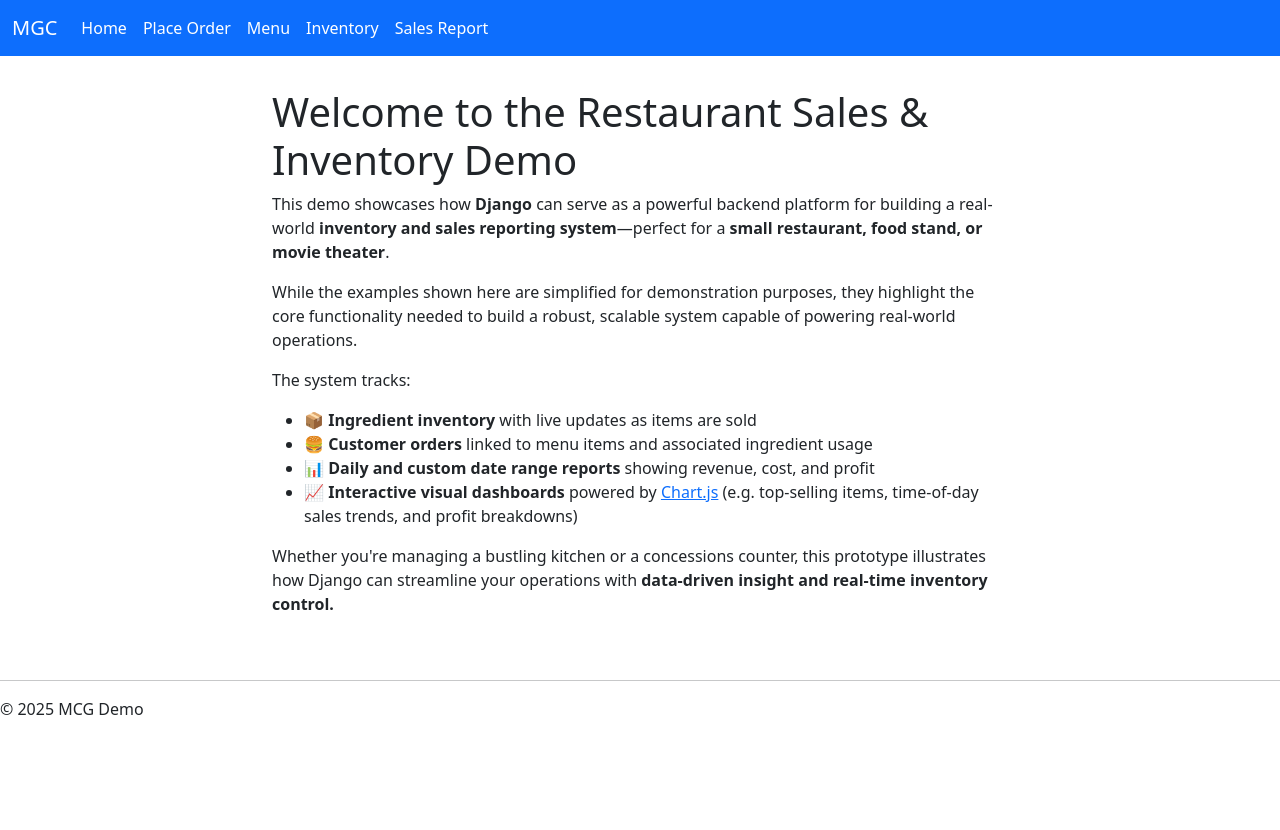
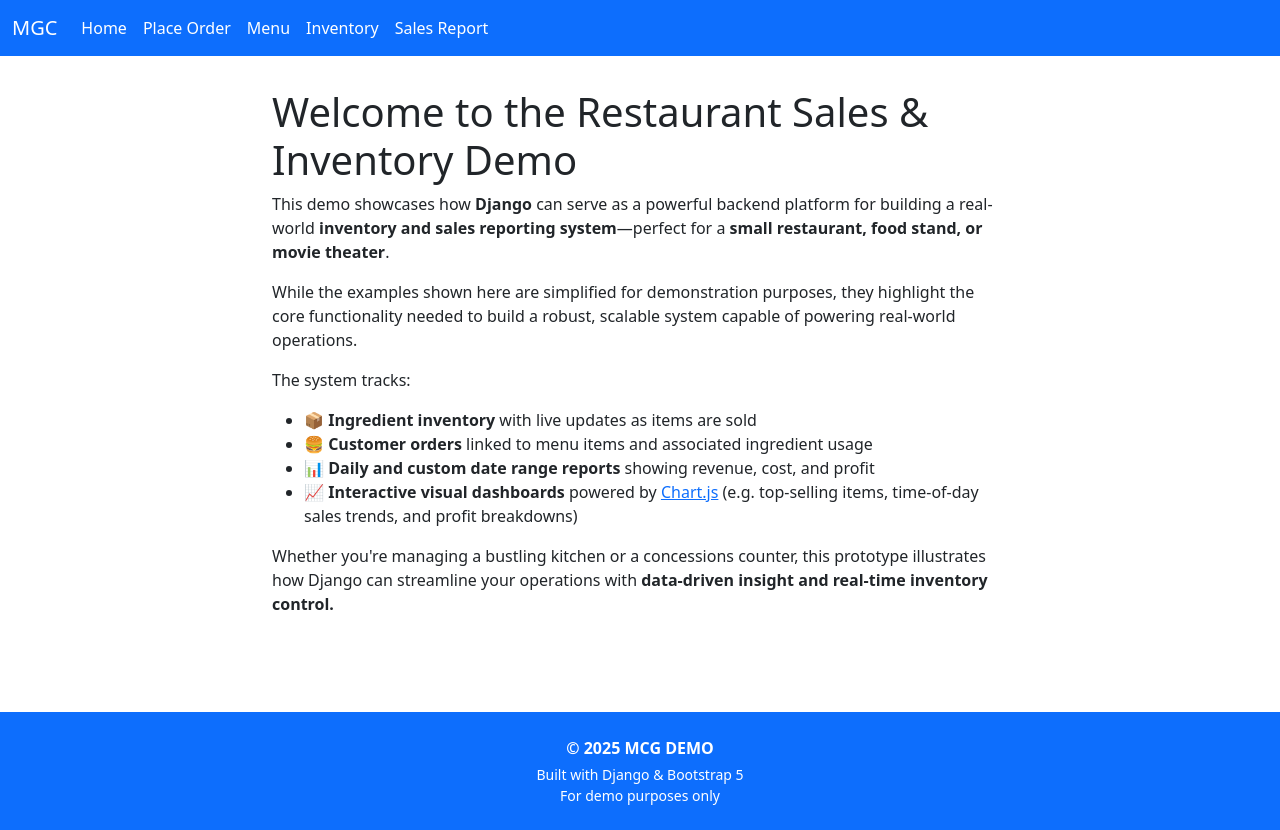
Before and after one commit to gusir22/inventory_prototype, a Django app: page / in a window 1280 px wide. Before the commit the page ends 715 px from the top, so only its background shows below. Run offline with Django 5.2, Linux system fonts and the light colour scheme.

Commit message:
Styled Footer with Bootstrap5

```diff
--- a/templates/_base.html
+++ b/templates/_base.html
@@ -8,12 +8,12 @@
         <link href="https://cdn.jsdelivr.net/npm/bootstrap@5.3.7/dist/css/bootstrap.min.css" rel="stylesheet" integrity="sha384-LN+7fdVzj6u52u30Kp6M/trliBMCMKTyK833zpbD+pXdCLuTusPj697FH4R/5mcr" crossorigin="anonymous">
   </head>
     </head>
-    <body>
+    <body class="d-flex flex-column min-vh-100">
         <header>
             {% include 'navbar.html' %}
         </header>
 
-        <div class="container-lg">
+        <div class="container-lg text-center text-lg-start flex-grow-1">
             <div class="row">
                 <div class="col">
                     {% block content %}
@@ -22,14 +22,17 @@
             </div>
         </div>
 
+        <footer class="bg-primary text-white text-center py-4 mt-5">
+            <div class="container">
+                <p class="mb-1 fw-bold text-uppercase">&copy; 2025 MCG Demo</p>
+                <small class="d-block">Built with Django & Bootstrap 5</small>
+                <small class="d-block">For demo purposes only</small>
+            </div>
+        </footer>
 
         <!-- Bootstrap cnd js -->
         <script src="https://cdn.jsdelivr.net/npm/@popperjs/core@2.11.8/dist/umd/popper.min.js" integrity="sha384-I7E8VVD/ismYTF4hNIPjVp/Zjvgyol6VFvRkX/vR+Vc4jQkC+hVqc2pM8ODewa9r" crossorigin="anonymous"></script>
         <script src="https://cdn.jsdelivr.net/npm/bootstrap@5.3.7/dist/js/bootstrap.min.js" integrity="sha384-7qAoOXltbVP82dhxHAUje59V5r2YsVfBafyUDxEdApLPmcdhBPg1DKg1ERo0BZlK" crossorigin="anonymous"></script>
 
     </body>
-    <footer>
-        <hr>
-        &copy; 2025 MCG Demo
-    </footer>
 </html>
--- a/templates/navbar.html
+++ b/templates/navbar.html
@@ -1,6 +1,6 @@
 <nav class="navbar navbar-expand-lg navbar-dark bg-primary">
     <div class="container-fluid">
-        <a class="navbar-brand text-white" href="#">MGC</a>
+        <a class="navbar-brand text-white" href="{% url 'home' %}">MGC</a>
         <button class="navbar-toggler" type="button" data-bs-toggle="collapse" data-bs-target="#navbarSupportedContent" aria-controls="navbarSupportedContent" aria-expanded="false" aria-label="Toggle navigation">
         <span class="navbar-toggler-icon"></span>
         </button>
```
